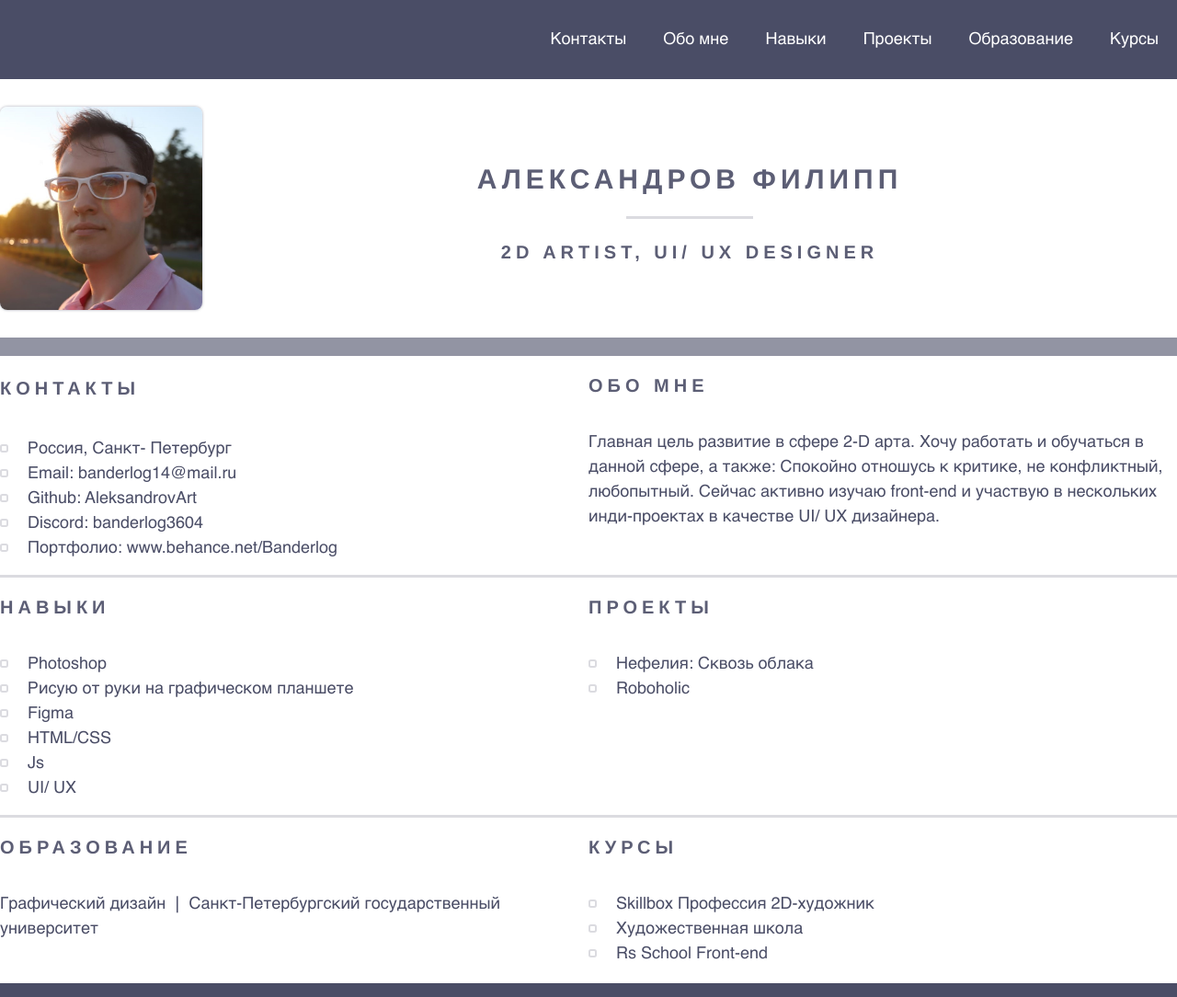
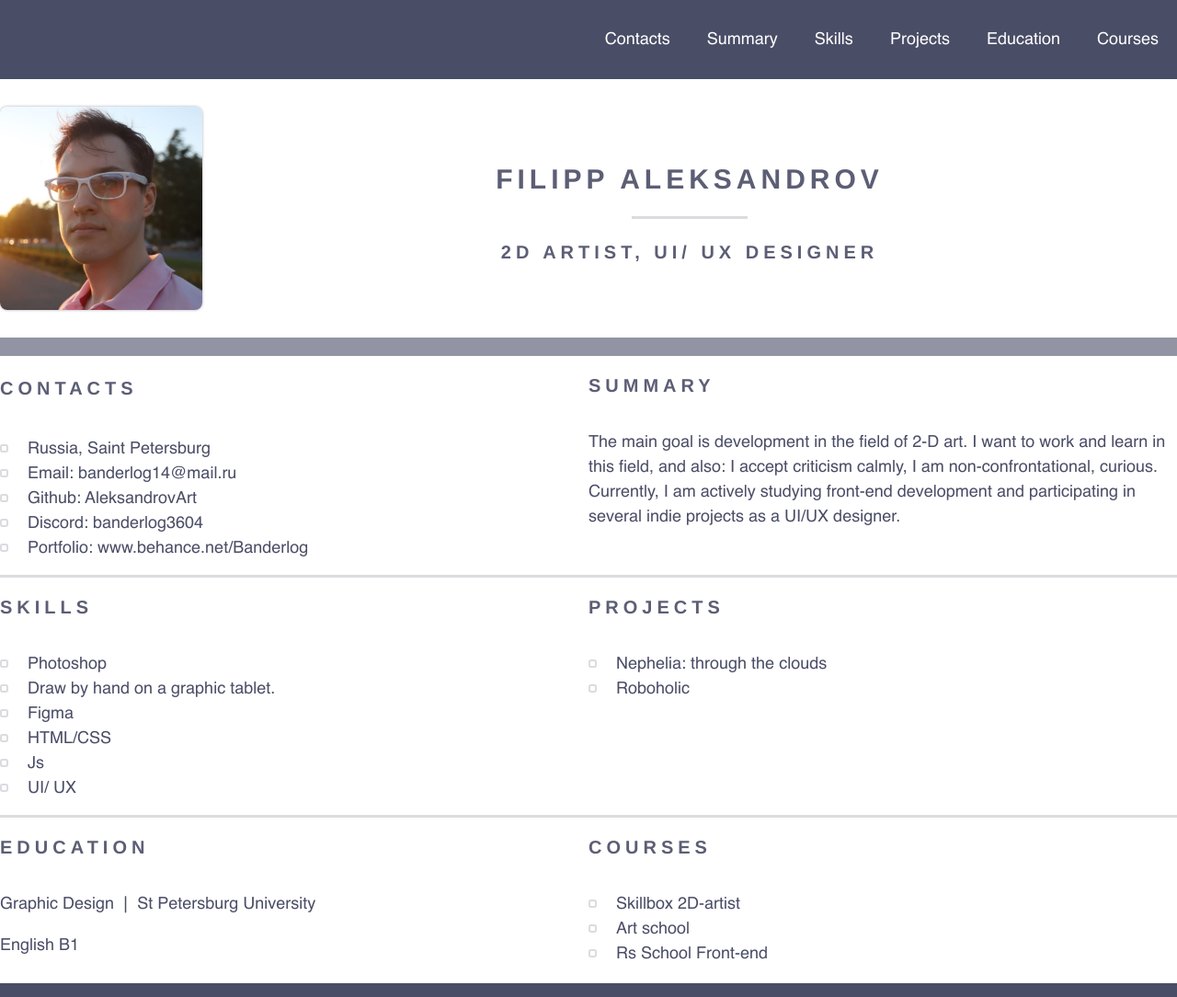
Before and after one commit to AleksandrovArt/rsschool-cv, a plain HTML site: page index.html in a window 1280 px wide. Shown: the top 1084 px of the page at 92% size. Drawn offline with Linux system fonts and the light colour scheme.

Commit message:
docs: fix bugs

```diff
--- a/index.html
+++ b/index.html
@@ -15,12 +15,12 @@
 		<div class="container">
 			<nav class="nav">
 				<ul class="nav-list">
-					<li class="nav-item"><a href="#contacts" class="nav-link">Контакты</a></li>
-					<li class="nav-item"><a href="#summary" class="nav-link">Обо мне</a></li>
-					<li class="nav-item"><a href="#skills" class="nav-link">Навыки</a></li>
-					<li class="nav-item"><a href="#projects" class="nav-link">Проекты</a></li>
-					<li class="nav-item"><a href="#education" class="nav-link">Образование</a></li>
-					<li class="nav-item"><a href="#courses" class="nav-link">Курсы</a></li>
+					<li class="nav-item"><a href="#contacts" class="nav-link">Contacts</a></li>
+					<li class="nav-item"><a href="#summary" class="nav-link">Summary</a></li>
+					<li class="nav-item"><a href="#skills" class="nav-link">Skills</a></li>
+					<li class="nav-item"><a href="#projects" class="nav-link">Projects</a></li>
+					<li class="nav-item"><a href="#education" class="nav-link">Education</a></li>
+					<li class="nav-item"><a href="#courses" class="nav-link">Courses</a></li>
 				</ul>
 			</nav>
 		</div>
@@ -30,46 +30,47 @@
 			<section class="section profile-section">
 				<img class="avatar" src="assets/img/Avatar.jpg" alt="avatar">
 				<div class="profile-title">
-					<h1 class="section-title profile-name">Александров Филипп</h1>
+					<h1 class="section-title profile-name">Filipp Aleksandrov</h1>
 					<h2 class="section-title">2d artist, UI/ UX Designer</h2>
 				</div>
 			</section>
 			<section class="section section-line" id="contacts">
-				<h3 class="section-title">Контакты</h3>
+				<h3 class="section-title">contacts</h3>
 				<ul class="section-list">
-					<li class="section-item">Россия, Санкт- Петербург</li>
+					<li class="section-item">Russia, Saint Petersburg</li>
 					<li class="section-item">Email: banderlog14@mail.ru</li>
 					<li class="section-item"><a class="link" href="https://github.com/AleksandrovArt" target="_blank">Github: AleksandrovArt</a></li>
 					<li class="section-item"><a href="https://discordapp.com/users/305712868970725388/" class="link" target="_blank">Discord: banderlog3604</a></li>
-					<li class="section-item"><a href="https://www.behance.net/Banderlog" class="link" target="_blank">Портфолио: www.behance.net/Banderlog</a></li>
+					<li class="section-item"><a href="https://www.behance.net/Banderlog" class="link" target="_blank">Portfolio: www.behance.net/Banderlog</a></li>
 				</ul>
 			</section>
-			<section class="section section-line" id="summary"><h2 class="section-title">Обо мне</h2>
-				<p>Главная цель развитие в сфере 2-D арта. Xочу работать и обучаться в данной сфере, а также:  Спокойно отношусь к критике, не конфликтный,  любопытный. Сейчас активно изучаю front-end и участвую в нескольких инди-проектах в качестве UI/ UX дизайнера.</p>
+			<section class="section section-line" id="summary"><h2 class="section-title">summary</h2>
+				<p>The main goal is development in the field of 2-D art. I want to work and learn in this field, and also: I accept criticism calmly, I am non-confrontational, curious. Currently, I am actively studying front-end development and participating in several indie projects as a UI/UX designer.</p>
 			</section>
-			<section class="section section-line" id="skills"><h2 class="section-title">Навыки</h2>
+			<section class="section section-line" id="skills"><h2 class="section-title">skills</h2>
 				<ul class="section-list">
 					<li class="section-item">Photoshop</li>
-					<li class="section-item">Рисую от руки на графическом планшете</li>
+					<li class="section-item">Draw by hand on a graphic tablet.</li>
 					<li class="section-item">Figma</li>
 					<li class="section-item">HTML/CSS</li>
 					<li class="section-item">Js</li>
 					<li class="section-item">UI/ UX</li>
 				</ul>
 			</section>
-			<section class="section section-line" id="projects"><h2 class="section-title">Проекты</h2>
+			<section class="section section-line" id="projects"><h2 class="section-title">projects</h2>
 				<ul class="section-list">
-					<li class="section-item"><a href="https://store.steampowered.com/app/3061140/_/?l=russian" class="link" target="_blank">Нефелия: Сквозь облака</a></li>
+					<li class="section-item"><a href="https://store.steampowered.com/app/3061140/_/?l=russian" class="link" target="_blank">Nephelia: through the clouds</a></li>
 					<li class="section-item"><a href="https://store.steampowered.com/app/690210/Roboholic/" class="link" target="_blank">Roboholic</a></li>
 				</ul>
 			</section>
-			<section class="section" id="education"><h2 class="section-title">Образование</h2>
-				<p>Графический дизайн &#10072; Санкт-Петербургский государственный университет</p>
+			<section class="section" id="education"><h2 class="section-title">education</h2>
+				<p>Graphic Design &#10072; St Petersburg University</p>
+				<p>English B1</p>
 			</section>
-			<section class="section" id="courses"><h2 class="section-title">Курсы</h2>
+			<section class="section" id="courses"><h2 class="section-title">courses</h2>
 				<ul class="section-list">
-					<li class="section-item">Skillbox Профессия 2D-художник</li>
-					<li class="section-item">Художественная школа</li>
+					<li class="section-item">Skillbox 2D-artist</li>
+					<li class="section-item">Art school</li>
 					<li class="section-item">Rs School Front-end</li>
 				</ul>
 			</section>
@@ -83,7 +84,7 @@
 					<li class="nav-item"><a href="https://github.com/AleksandrovArt" target="_blank" class="nav-link">AleksandrovArt</a></li>
 				</ul>
 			</div>
-			<a href="https://rs.school/courses/javascript-ru" class="rss-school" target="_blank"></a>
+			<a href="https://rs.school/courses/javascript-ru" class="rss-school" target="_blank"><img class="rss-school" src="assets/img/rss.svg" alt="rss-school"></a>
 		</div>
 	</footer>
 </body>
--- a/style.css
+++ b/style.css
@@ -8,7 +8,7 @@
 }
 
 body {
-	font-family: 'helvetica';
+  font-family: "helvetica";
   font-size: 18px;
   line-height: 1.5;
   color: rgb(74, 77, 102);
@@ -48,7 +48,7 @@ h1.section-title {
 }
 
 .profile-name::after {
-	content: '';
+  content: "";
   position: absolute;
   background: rgb(74, 77, 102, 0.2);
   left: 35%;
@@ -66,7 +66,7 @@ h1.section-title {
 }
 
 .profile-section::after {
-	content: '';
+  content: "";
   position: absolute;
   background: rgb(74, 77, 102, 0.6);
   /* left: 10%; */
@@ -130,12 +130,17 @@ li.nav-item {
   display: flex;
 }
 
-.rss-school {
+/* .rss-school {
 	width: 121px;
 	height: 45px;
 	background-size: contain;
 	background-repeat: no-repeat;
 	background-image: url(assets/img/rss.svg);
+} */
+
+.rss-school {
+  width: 121px;
+  height: 45px;
 }
 
 .section-item {
@@ -164,7 +169,7 @@ li.nav-item {
 }
 
 .section-line::after {
-	content: '';
+  content: "";
   position: absolute;
   background: rgb(74, 77, 102, 0.2);
   /* left: 10%; */
```
Lines whose indentation alone changed are shown as unchanged.
